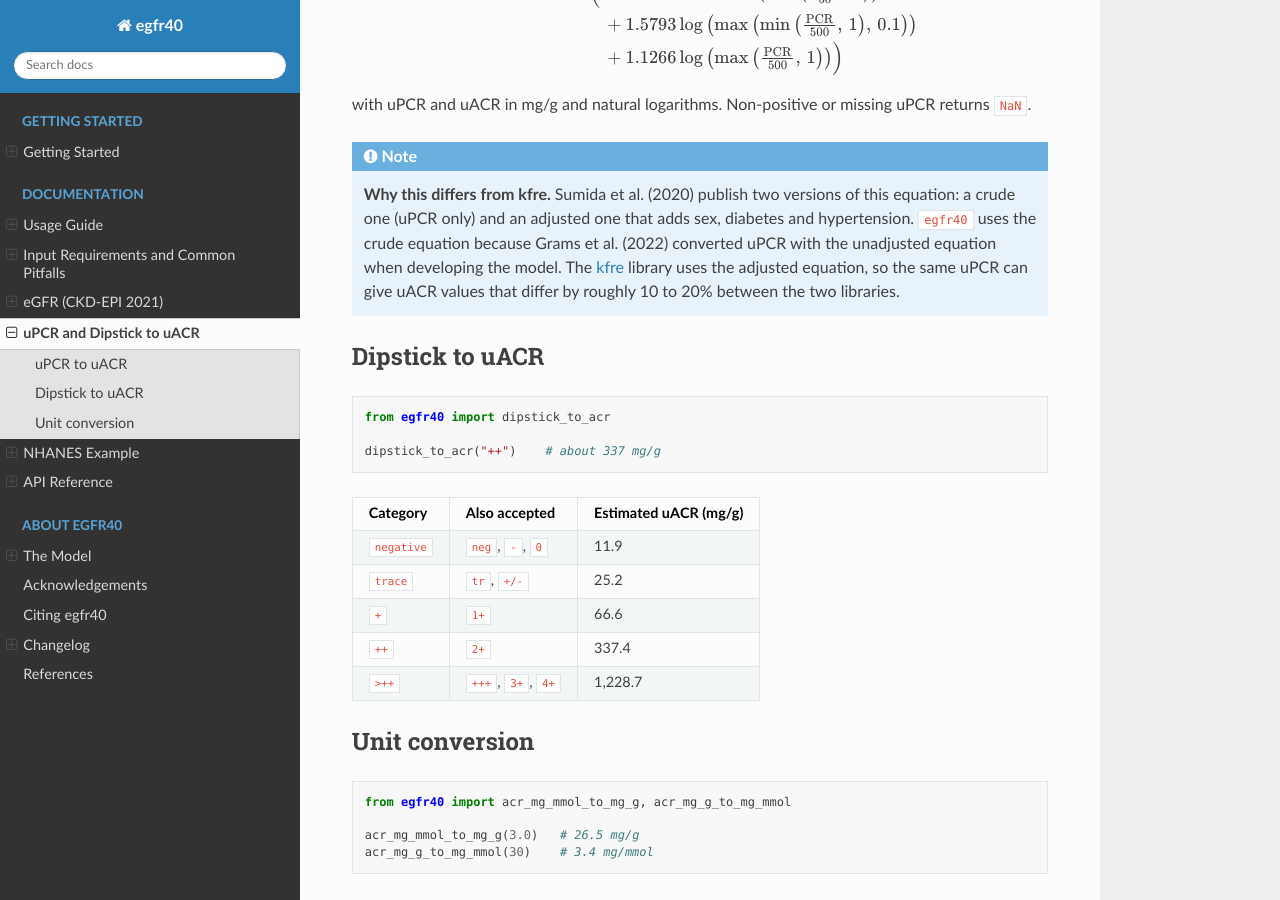
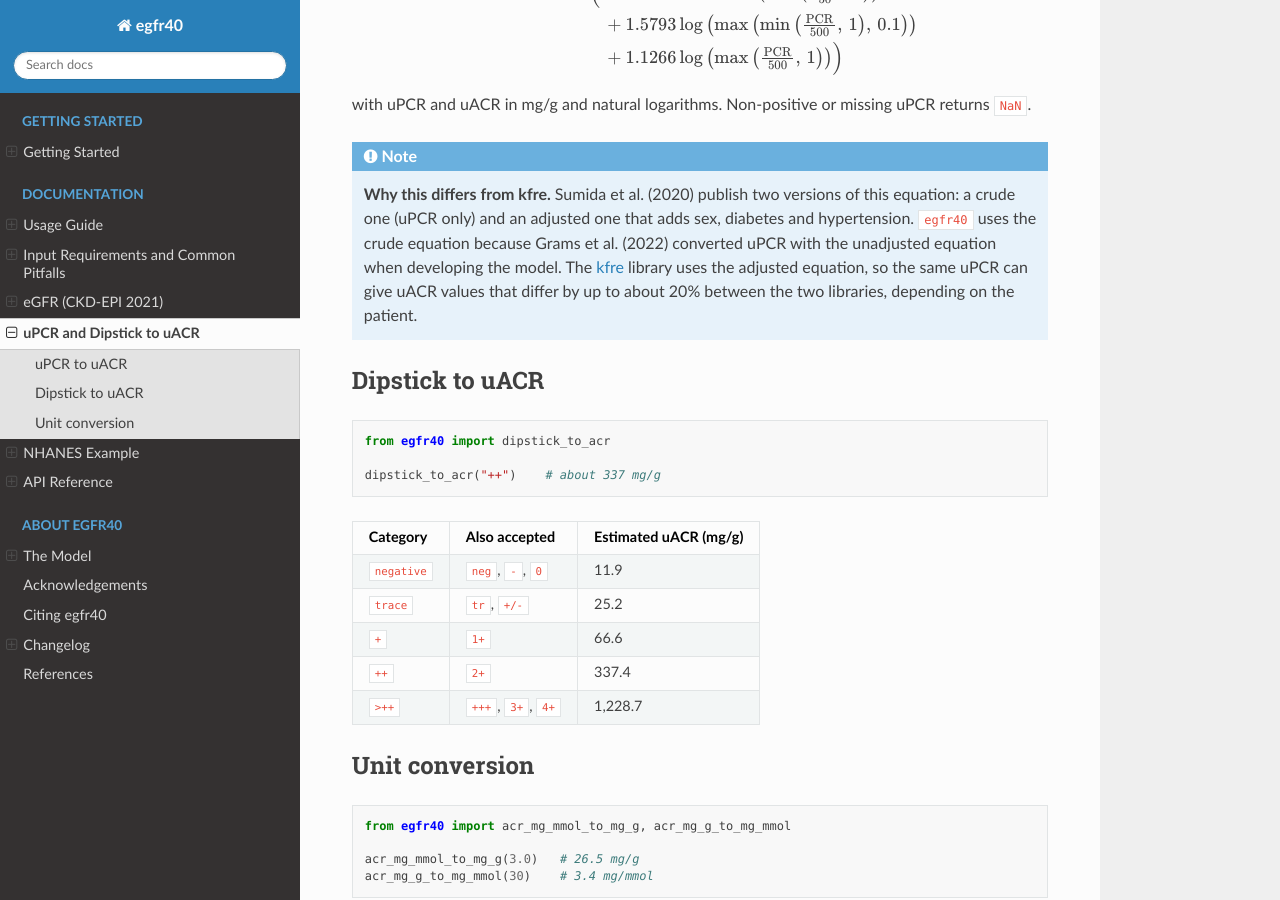
Before and after one commit to lshpaner/egfr40, a Sphinx documentation site: the page built from docs/conversions.rst, in a window 1280 px wide and 900 px high, scrolled down 598 px. Built offline with Sphinx 7.4.7 and the Read the Docs theme 3.1.0, drawn with Linux system fonts in a browser that asks for light colours.

Commit message:
Docs: correct crude vs adjusted difference range

```diff
--- a/docs/conversions.rst
+++ b/docs/conversions.rst
@@ -41,7 +41,7 @@ returns ``NaN``.
    et al. (2022) converted uPCR with the unadjusted equation when developing
    the model. The `kfre <https://lshpaner.github.io/kfre>`_ library uses the
    adjusted equation, so the same uPCR can give uACR values that differ by
-   roughly 10 to 20% between the two libraries.
+   up to about 20% between the two libraries, depending on the patient.
 
 Dipstick to uACR
 ----------------
```
